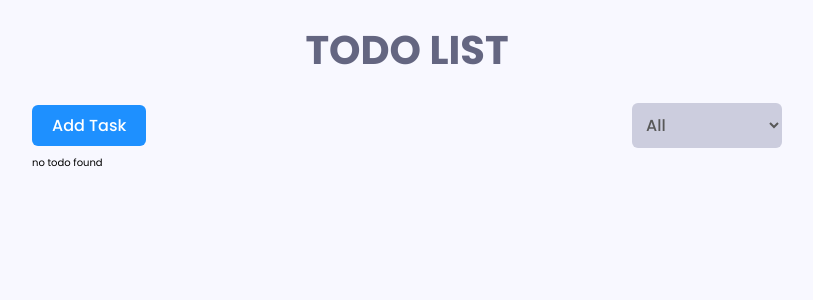
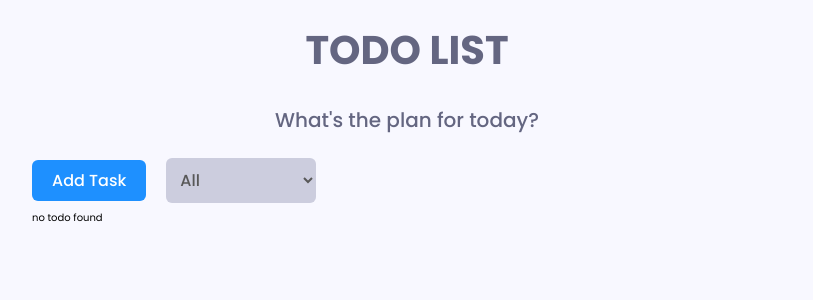
Before and after one commit to mayaaulia/todolist-app-react-redux, a React (Create React App) app: page / in a window 1280 px wide. Shown: the top 300 px of the page, without its empty margins (233-1046 px from the left). Built offline with nearby package versions, Linux system fonts and the light colour scheme.

Commit message:
add delete function add subtitle update style

```diff
--- a/src/App.js
+++ b/src/App.js
@@ -1,6 +1,6 @@
 import React from 'react';
 import { Toaster } from 'react-hot-toast';
-import PageTitle from './components/PageTitle';
+import PageTitle, { PageSubTitle } from './components/PageTitle';
 import AppHeader from './components/AppHeader';
 // getting style from app.module.scss
 import styles from './styles/modules/app.module.scss';
@@ -11,6 +11,7 @@ function App() {
     <>
       <div className="container">
         <PageTitle>TODO LIST</PageTitle>
+        <PageSubTitle>What's the plan for today?</PageSubTitle>
         <div className={styles.app__wrapper}>
           <AppHeader />
           <AppContent />
--- a/src/components/PageTitle.js
+++ b/src/components/PageTitle.js
@@ -13,4 +13,15 @@ function PageTitle({ children, ...rest }) {
   );
 }
 
+function PageSubTitle({ children, ...rest }) {
+  return (
+    <div>
+      <p className={style.subTitle} {...rest}>
+        {children}
+      </p>
+    </div>
+  );
+}
+
 export default PageTitle;
+export { PageSubTitle };
--- a/src/components/TodoItem.js
+++ b/src/components/TodoItem.js
@@ -3,11 +3,25 @@ import React from 'react';
 import { format } from 'date-fns';
 // icons
 import { MdDelete, MdEdit } from 'react-icons/md';
+import { useDispatch } from 'react-redux';
+import toast from 'react-hot-toast';
 // getting style from todoItem.module.scss
 import styles from '../styles/modules/todoItem.module.scss';
 import { getClasses } from '../utils/getClasses';
+import { deleteTodo } from '../slices/todoSlice';
 
 function TodoItem({ todo }) {
+  const dispatch = useDispatch();
+
+  const handleDelete = () => {
+    dispatch(deleteTodo(todo.id));
+    // message success delete
+    toast.success('Todo Deleted Successfully');
+  };
+
+  const handleUpdate = () => {
+    console.log('update');
+  };
   return (
     <div className={styles.item}>
       <div className={styles.todoDetails}>
@@ -25,14 +39,26 @@ function TodoItem({ todo }) {
             {/* format date and time todo into time, day/month/year */}
             {format(new Date(todo.time), 'p, dd/mm/yyyy')}
           </p>
-          <div className={styles.todoActions}>
-            <div className={styles.icon}>
-              <MdDelete />
-            </div>
-            <div className={styles.icon}>
-              <MdEdit />
-            </div>
-          </div>
+        </div>
+      </div>
+      <div className={styles.todoActions}>
+        <div
+          className={styles.icon}
+          onClick={() => handleDelete()}
+          onKeyDown={() => handleDelete()}
+          tabIndex={0}
+          role="button"
+        >
+          <MdDelete />
+        </div>
+        <div
+          className={styles.icon}
+          onClick={() => handleUpdate()}
+          onKeyDown={() => handleUpdate()}
+          tabIndex={0}
+          role="button"
+        >
+          <MdEdit />
         </div>
       </div>
     </div>
--- a/src/slices/todoSlice.js
+++ b/src/slices/todoSlice.js
@@ -27,6 +27,7 @@ export const todoSlice = createSlice({
       if (todoList) {
         // make into array
         const todoListArr = JSON.parse(todoList);
+        // console.log(todoListArr);
         // push action into array
         todoListArr.push({
           ...action.payload,
@@ -44,8 +45,24 @@ export const todoSlice = createSlice({
         );
       }
     },
+    deleteTodo: (state, action) => {
+      // getting todolist from local
+      const todoList = window.localStorage.getItem('todoList');
+      if (todoList) {
+        // make into array
+        const todoListArr = JSON.parse(todoList);
+        todoListArr.forEach((todo, index) => {
+          if (todo.id === action.payload) {
+            // At index, remove 1 items
+            todoListArr.splice(index, 1);
+          }
+        });
+        window.localStorage.setItem('todoList', JSON.stringify(todoListArr));
+        state.todoList = todoListArr;
+      }
+    },
   },
 });
 
-export const { addTodo } = todoSlice.actions;
+export const { addTodo, deleteTodo } = todoSlice.actions;
 export default todoSlice.reducer;
--- a/src/styles/modules/app.module.scss
+++ b/src/styles/modules/app.module.scss
@@ -1,4 +1,4 @@
-@import '../_mixins.scss';
+@import "../_mixins.scss";
 
 .app__wrapper {
   max-width: 750px;
@@ -8,7 +8,7 @@
 .appHeader {
   display: flex;
   align-items: center;
-	justify-content: space-between;
+  gap: 2rem;
   height: 60px;
 }
 .content__wrapper {
--- a/src/styles/modules/title.module.scss
+++ b/src/styles/modules/title.module.scss
@@ -1,8 +1,8 @@
-@import '../mixins';
+@import "../mixins";
 .title {
   display: inline-block;
   width: 100%;
-	font-family: 'Poppins';
+  font-family: "Poppins";
   font-size: 4rem;
   font-weight: 700;
   text-transform: uppercase;
@@ -15,3 +15,19 @@
     font-size: 3rem;
   }
 }
+@import "../mixins";
+.subTitle {
+  display: inline-block;
+  width: 100%;
+  font-family: "Poppins";
+  font-size: 2rem;
+  font-weight: 500;
+  text-align: center;
+  margin: 0 auto;
+  margin-top: 1rem;
+  margin-bottom: 1.5rem;
+  color: var(--black-1);
+  @include smallDeviceSize {
+    font-size: 2rem;
+  }
+}
```
Lines whose indentation alone changed are shown as unchanged.
